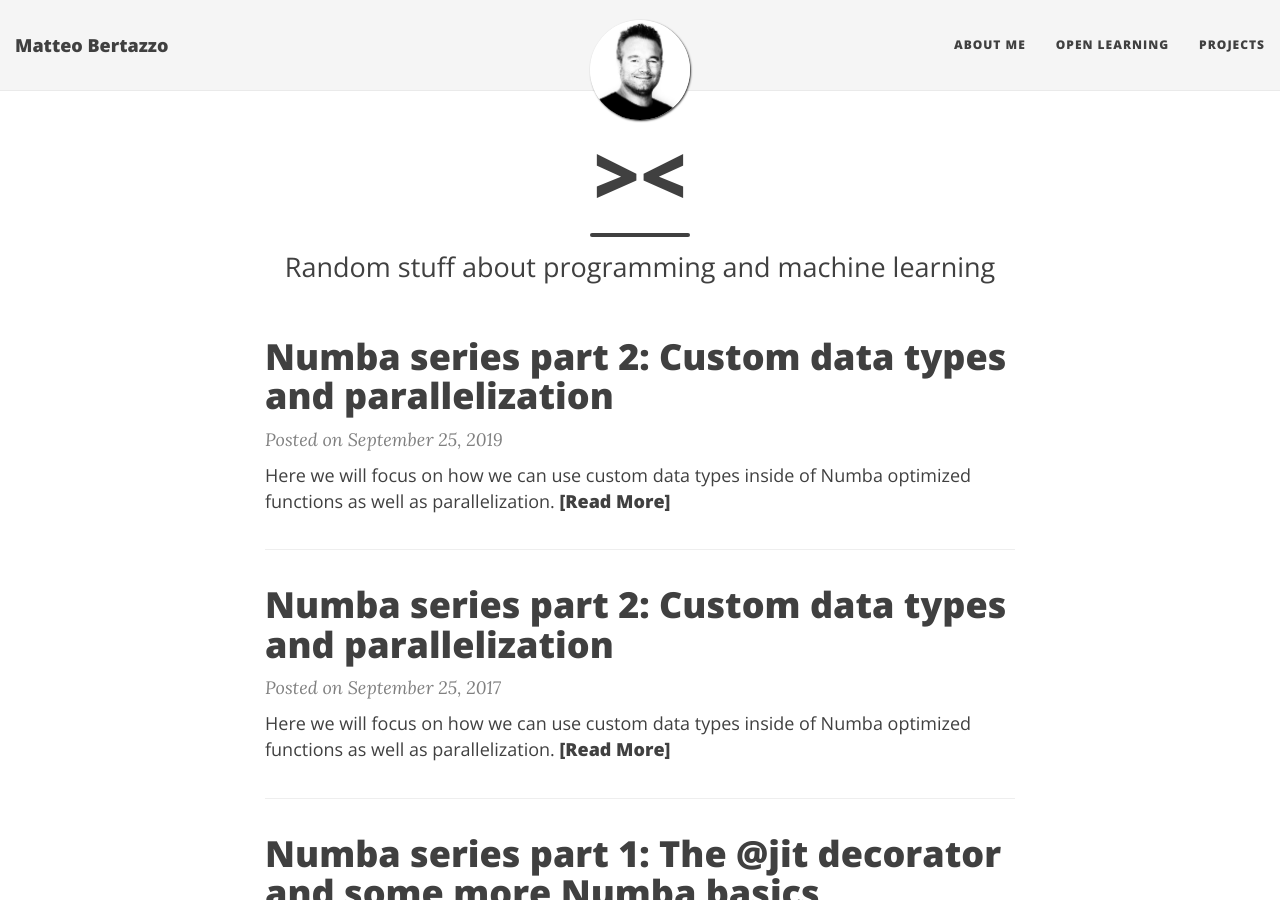
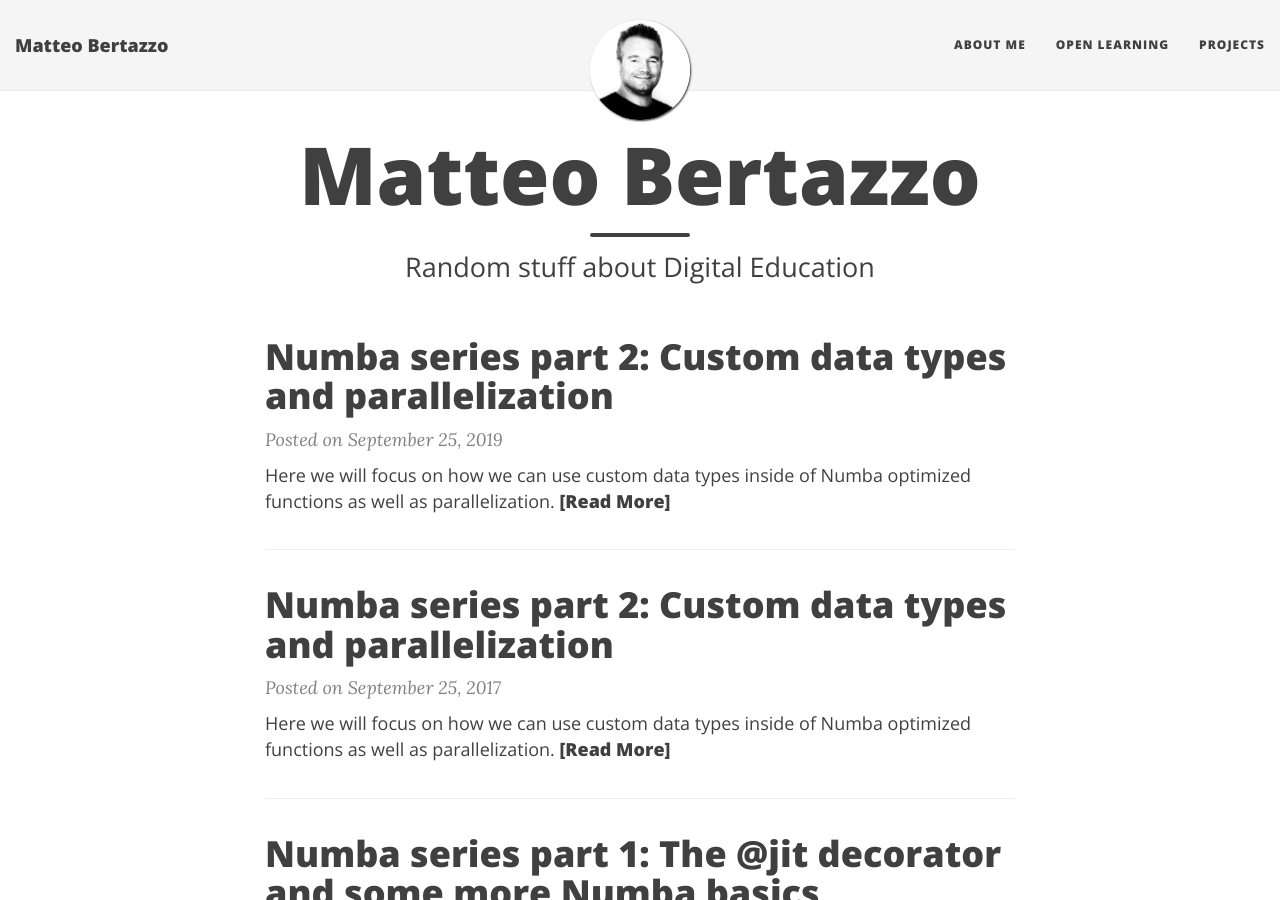
Before and after one commit to mbertazz/mbertazz.github.io, a Jekyll site: the page built from index.html, in a window 1280 px wide and 900 px high. Built offline with Jekyll 4.4.1, drawn with Linux system fonts in a browser that asks for light colours; nearby versions of some CDN libraries; the list of posts is cut into pages by our own code.

Commit message:
subtitle

```diff
--- a/index.html
+++ b/index.html
@@ -1,7 +1,7 @@
 ---
 layout: page
-title: '><'
-subtitle: Random stuff about programming and machine learning
+title: 'Matteo Bertazzo'
+subtitle: Random stuff about Digital Education
 use-site-title: true
 ---
 
```
